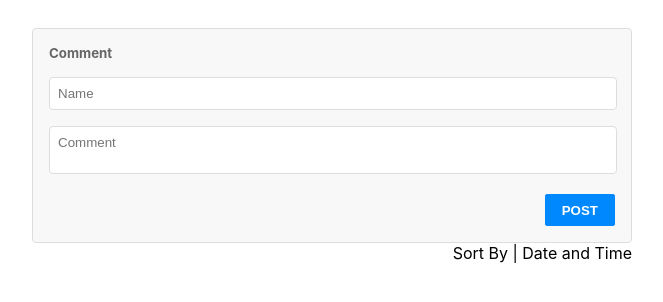
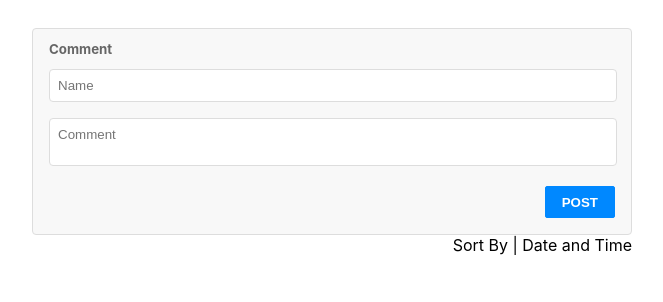
Before and after one commit to msc0001/comments-assignment, a React (Create React App) app: page / in a window 1280 px wide. Shown: the top 302 px of the page, without its empty margins (308-971 px from the left). Built offline with nearby package versions, Linux system fonts and the light colour scheme.

Commit message:
fixed styles

```diff
--- a/src/App.css
+++ b/src/App.css
@@ -20,6 +20,6 @@
 .wrapper {
   background-color: #f8f8f8;
   border: 1px solid #dddddd;
-  padding: 16px;
+  padding: 12px 16px 16px;
   border-radius: 4px;
 }
--- a/src/Components/Comment/styles.css
+++ b/src/Components/Comment/styles.css
@@ -1,5 +1,5 @@
 .comment {
-    margin-top: 16px;
+    margin-top: 14px;
     position: relative;
     padding-bottom: 0;
 }
@@ -11,7 +11,7 @@
 }
 .comment .head h5 {
     margin-top: 0;
-    margin-bottom: 10px;
+    margin-bottom: 6px;
     flex: 1;
     text-overflow: ellipsis;
     text-wrap: nowrap;
--- a/src/Components/CommentForm/styles.css
+++ b/src/Components/CommentForm/styles.css
@@ -3,12 +3,12 @@
 }
 
 .comment-form .form-label {
-    margin: 0 0 16px 0;
+    margin: 0 0 12px 0;
     color: #666;
 }
 
 .comment-form .form-content > * {
-    margin-bottom: 10px;
+    margin-bottom: 6px;
 }
 
 .comment-form .form-content > *:first-child {
```
